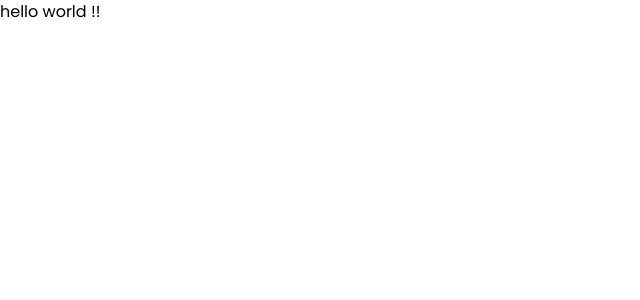
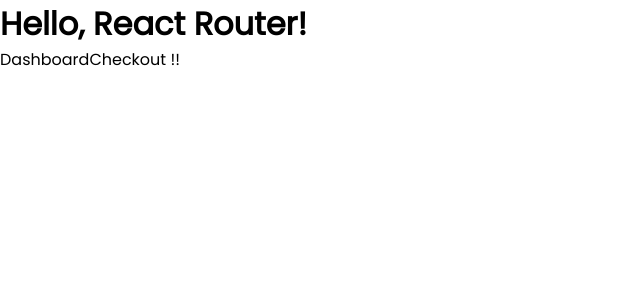
Before and after one commit to letenote/ecommerce-react-ts, a React app: page /checkout in a window 1280 px wide. Shown: the top 300 px of the page, without its empty margins (0-640 px from the left). Built offline with nearby package versions, Linux system fonts and the light colour scheme.

Commit message:
add basic routes

```diff
--- a/package.json
+++ b/package.json
@@ -93,6 +93,7 @@
     "react": "^17.0.2",
     "react-dom": "^17.0.2",
     "react-redux": "^7.2.6",
+    "react-router-dom": "^6.2.1",
     "redux": "^4.1.2",
     "redux-thunk": "^2.4.1",
     "typescript": "^4.5.5",
--- /dev/null
+++ b/src/containers/dashboard/checkout/index.tsx
@@ -0,0 +1,11 @@
+import React from "react";
+
+const DashboardCheckout: React.FC<{}> = () => {
+  return (
+    <div>
+      DashboardCheckout !!
+    </div>
+  )
+}
+
+export default DashboardCheckout;
--- /dev/null
+++ b/src/containers/home/index.tsx
@@ -0,0 +1,11 @@
+import React from "react";
+
+const Home: React.FC<{}> = () => {
+  return (
+    <div>
+      Home !!
+    </div>
+  )
+}
+
+export default Home;
--- /dev/null
+++ b/src/containers/login/index.tsx
@@ -0,0 +1,11 @@
+import React from "react";
+
+const Login: React.FC<{}> = () => {
+  return (
+    <div>
+      Login !!
+    </div>
+  )
+}
+
+export default Login;
--- /dev/null
+++ b/src/containers/signup/index.tsx
@@ -0,0 +1,11 @@
+import React from "react";
+
+const Signup: React.FC<{}> = () => {
+  return (
+    <div>
+      Signup !!
+    </div>
+  )
+}
+
+export default Signup;
--- a/src/routes/index.tsx
+++ b/src/routes/index.tsx
@@ -1,11 +1,28 @@
 import React from "react";
+import {
+  BrowserRouter,
+  Routes,
+  Route
+} from "react-router-dom";
+import Home from "../containers/home";
+import Login from "../containers/login";
+import Signup from "../containers/signup";
+import DashboardCheckout from "../containers/dashboard/checkout";
 
-const Routes: React.FC<{}> = () => {
+const AppRoutes: React.FC<{}> = () => {
   return (
-    <div>
-      hello world !!
-    </div>
+    <BrowserRouter>
+      <div>
+        <h1>Hello, React Router!</h1>
+        <Routes>
+          <Route path="/" element={<Home />} />
+          <Route path="/login" element={<Login />} />
+          <Route path="/signup" element={<Signup />} />
+          <Route path="/checkout" element={<DashboardCheckout />} />
+        </Routes>
+      </div>
+    </BrowserRouter>
   )
 }
 
-export default Routes;
+export default AppRoutes;
```
Also changed, not shown: 1 other file (tests, documents, lock files or other folders).
